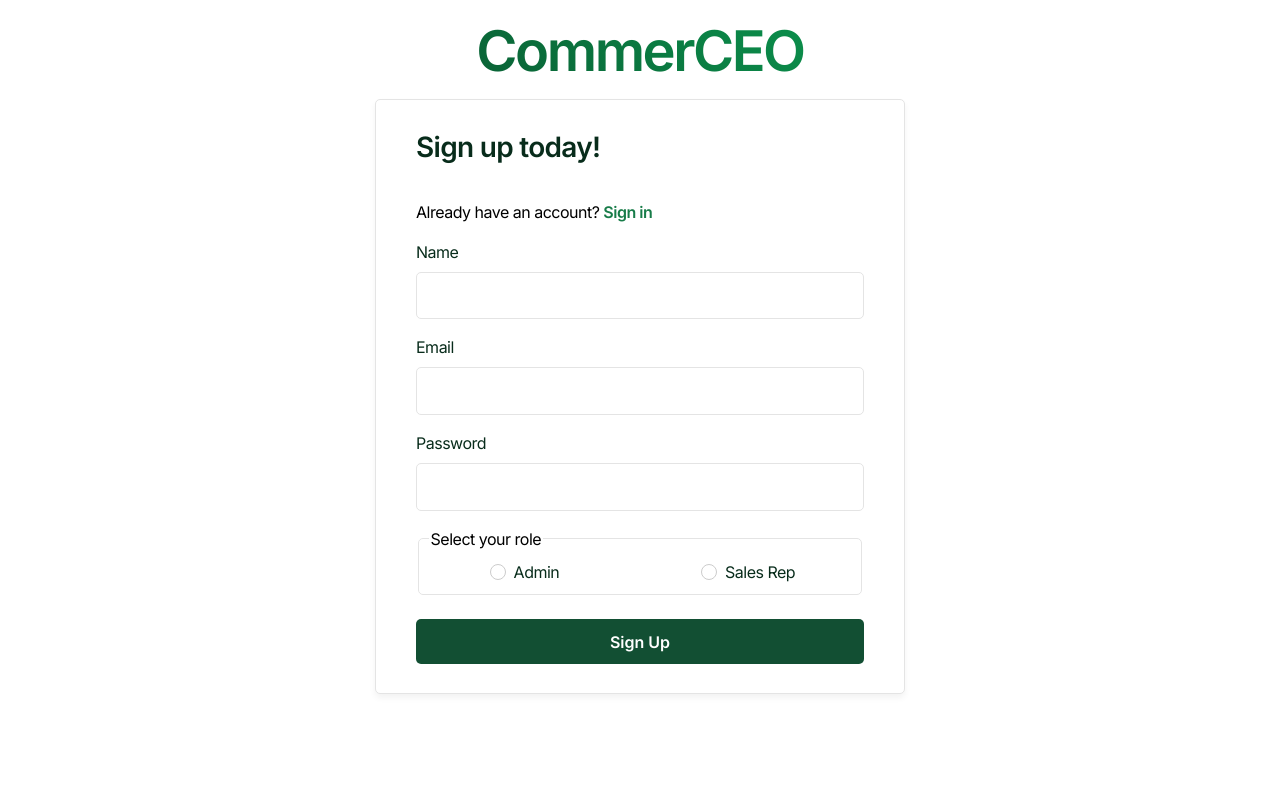
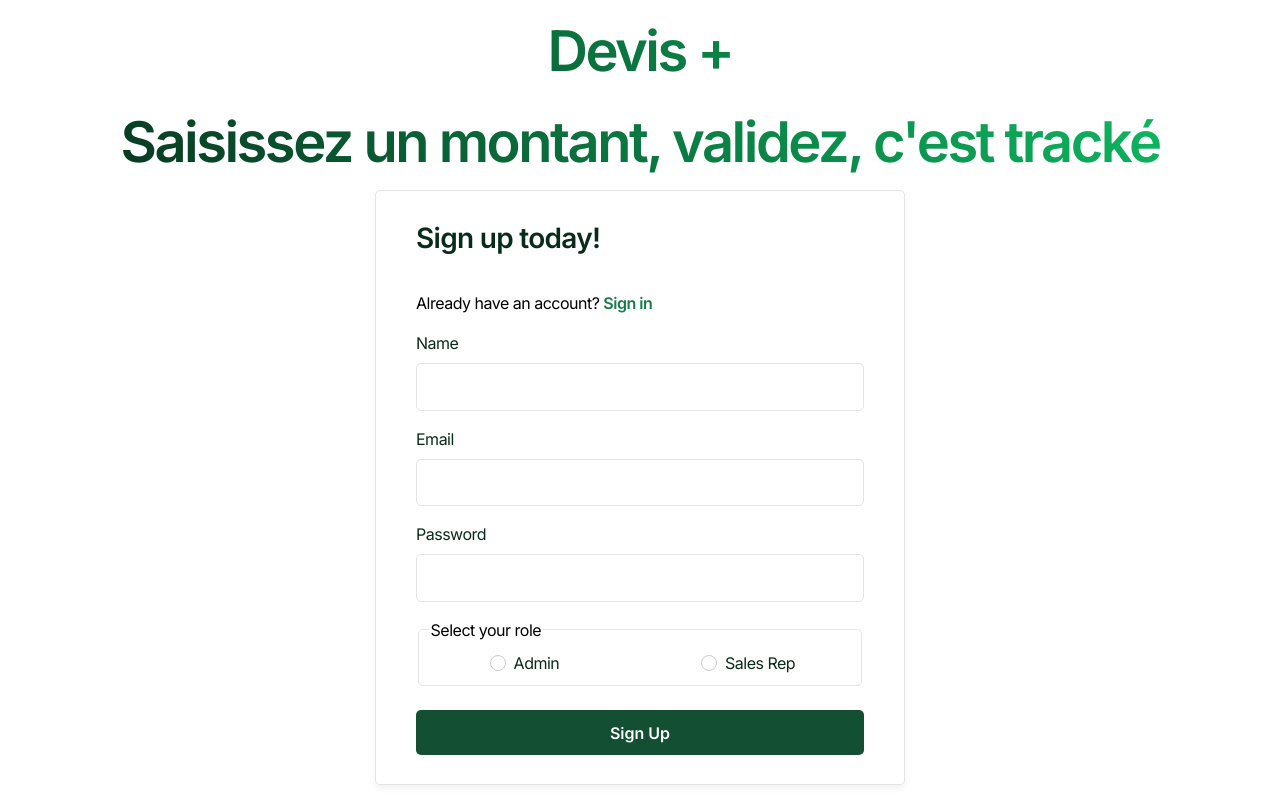
Before and after one commit to marionnaise/Salesteamdashboard, a React (Vite) app: page /signup in a window 1280 px wide. Built offline with nearby package versions, Linux system fonts and the light colour scheme.

Commit message:
Inserting new appheader comp

```diff
--- a/src/components/Form.jsx
+++ b/src/components/Form.jsx
@@ -10,7 +10,7 @@ function Form() {
       const submittedName = formData.get('name');
       const user = users.find((u) => u.name === submittedName);
 
-      if (!user | !value) {
+      if (!user) {
         return new Error('Invalid user selected');
       }
 
--- a/src/components/Signin.jsx
+++ b/src/components/Signin.jsx
@@ -1,6 +1,7 @@
 import { useActionState } from 'react';
 import { useAuth } from '../context/AuthContext';
 import { useNavigate, Link } from 'react-router-dom';
+import AppHeader from './AppHeader';
 
 const Signin = () => {
   const { signInUser } = useAuth();
@@ -30,7 +31,7 @@ const Signin = () => {
 
   return (
     <>
-      <h1 className="landing-header">CommerCEO</h1>
+      <AppHeader/>
       <div className="sign-form-container">
         <form
           action={submitAction}
--- a/src/components/Signup.jsx
+++ b/src/components/Signup.jsx
@@ -2,6 +2,8 @@ import { Link } from 'react-router-dom';
 import { useAuth } from '../context/AuthContext';
 import { useActionState } from 'react';
 import { useNavigate } from 'react-router-dom';
+import AppHeader from './AppHeader';
+
 
 const Signup = () => {
   const { signUpNewUser } = useAuth();
@@ -34,7 +36,7 @@ const Signup = () => {
 
   return (
     <>
-      <h1 className="landing-header">CommerCEO</h1>
+      <AppHeader/>
       <div className="sign-form-container">
         <form
           action={submitAction}
```
